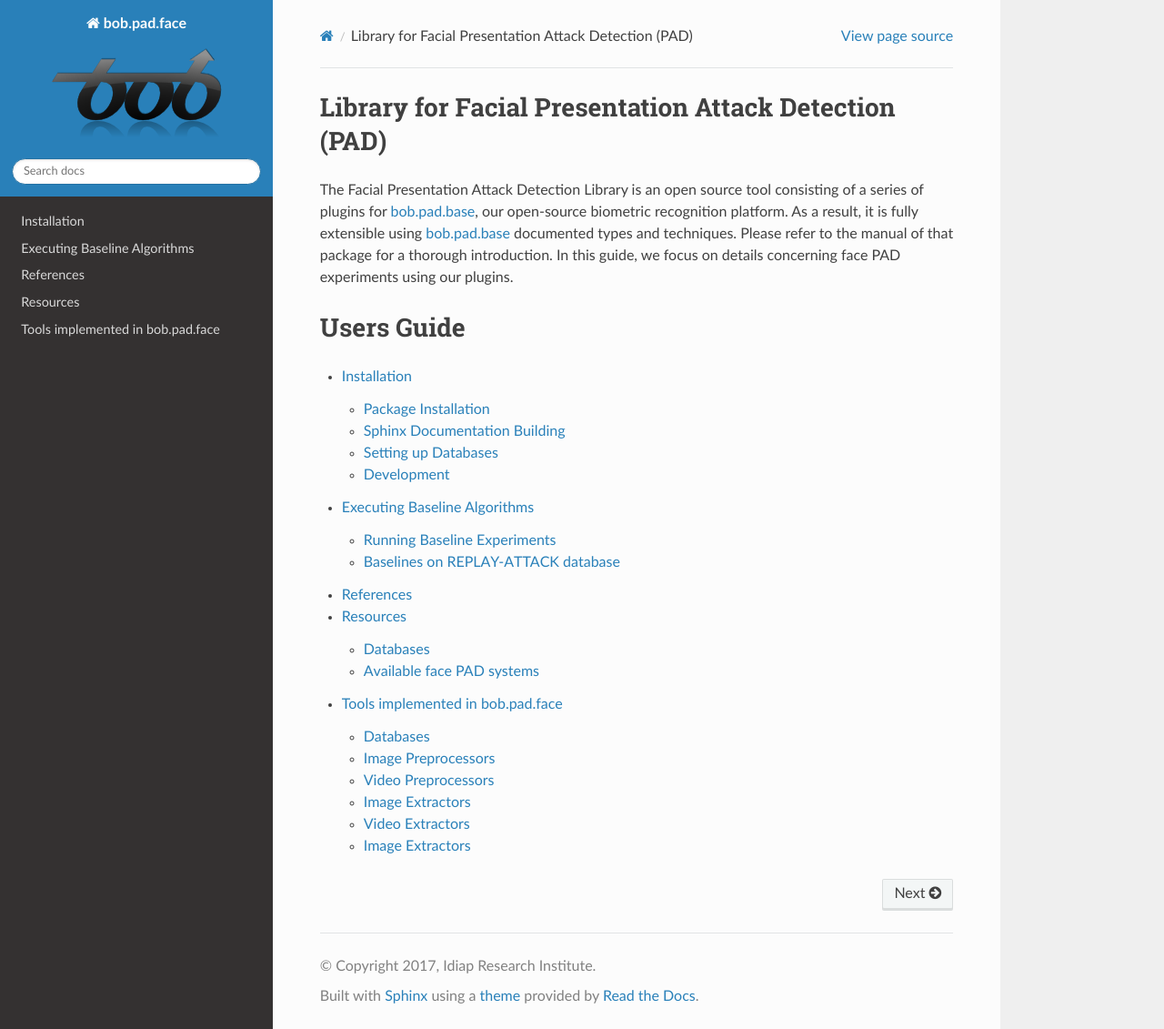
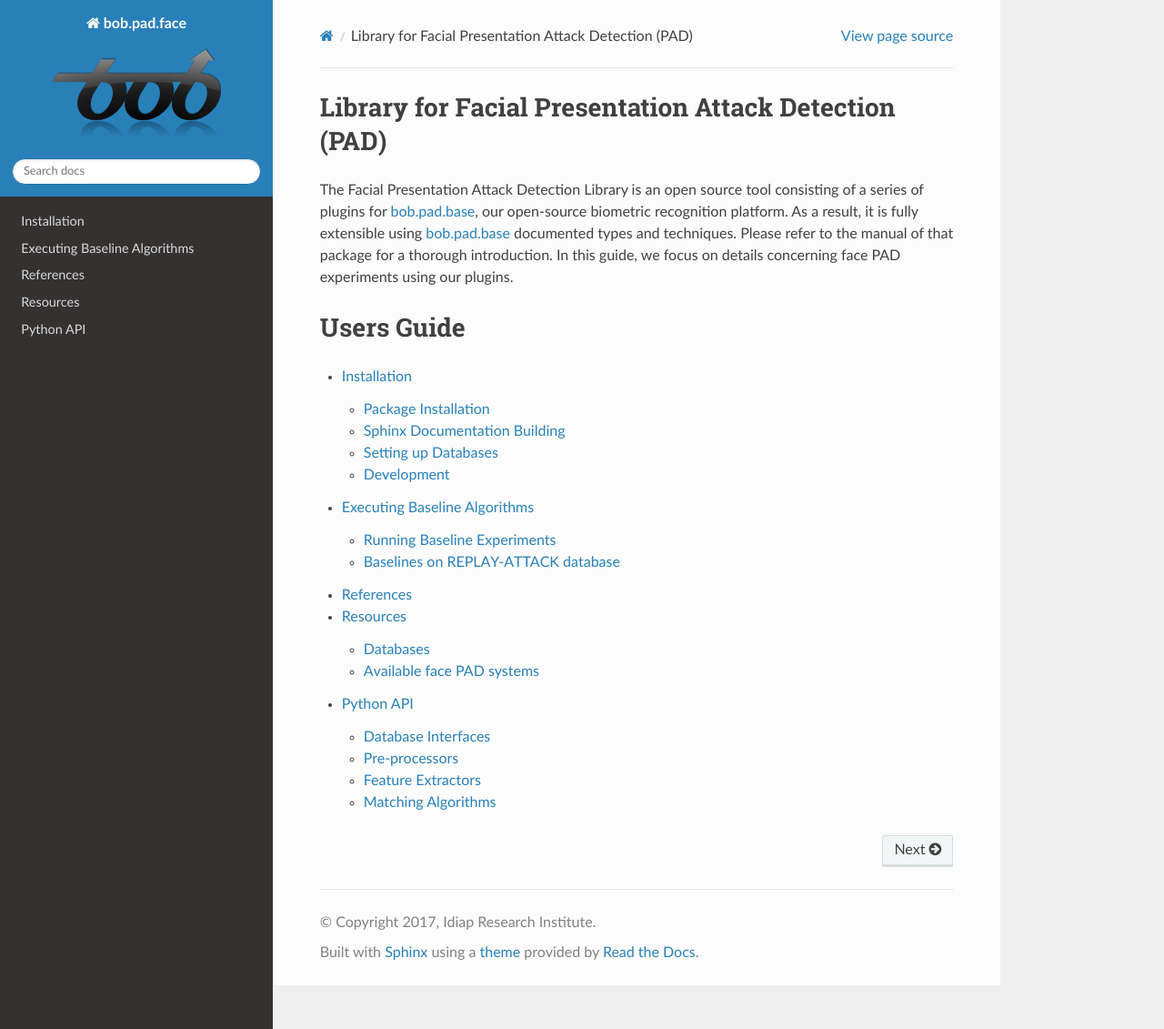
Before and after one commit to bioidiap/bob.pad.face, a Sphinx documentation site: the page built from doc/index.rst, in a window 1280 px wide and 1131 px high. Shown: the whole window at 91% size. Built offline with Sphinx 7.4.7 and the Read the Docs theme 2.0.0, drawn with Linux system fonts in a browser that asks for light colours; formulas are drawn with MathJax 3; the version number could not be read and is left out.

Commit message:
Added python API to the doc, fixed sphinx wornings

```diff
--- /dev/null
+++ b/doc/api.rst
@@ -0,0 +1,37 @@
+.. vim: set fileencoding=utf-8 :
+
+.. _bob.pad.face.api:
+
+============
+ Python API
+============
+
+This section lists all the functionality available in this library allowing to run face PAD experiments.
+
+
+Database Interfaces
+------------------------------
+
+
+REPLAY-ATTACK Database
+========================
+
+.. automodule:: bob.pad.face.database.replay
+
+
+Pre-processors
+------------------------------
+
+.. automodule:: bob.pad.face.preprocessor
+
+
+Feature Extractors
+------------------------------
+
+.. automodule:: bob.pad.face.extractor
+
+
+Matching Algorithms
+------------------------------
+
+.. automodule:: bob.pad.face.algorithm
--- a/doc/index.rst
+++ b/doc/index.rst
@@ -24,7 +24,7 @@
    baselines
    references
    resources
-   py_api
+   api
 
 .. todolist::
 
--- a/doc/py_api.rst
+++ /dev/null
@@ -1,27 +0,0 @@
-.. vim: set fileencoding=utf-8 :
-
-.. _bob.pad.face.py_api:
-
-===================================
- Tools implemented in bob.pad.face
-===================================
-
-This section listst all the functionality available in this library allowing to run face PAD experiments.
-
-Databases
-===================================
-
-Image Preprocessors
-===================================
-
-Video Preprocessors
-===================================
-
-Image Extractors
-===================================
-
-Video Extractors
-===================================
-
-Image Extractors
-===================================
```
Also changed, not shown: 5 other files.
